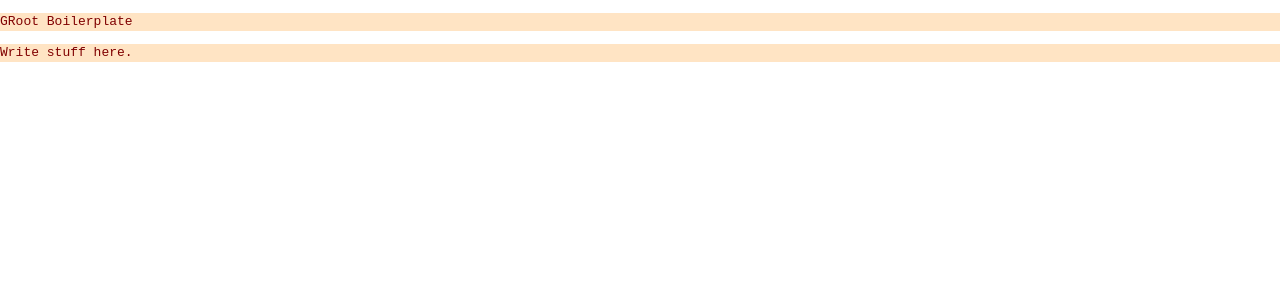
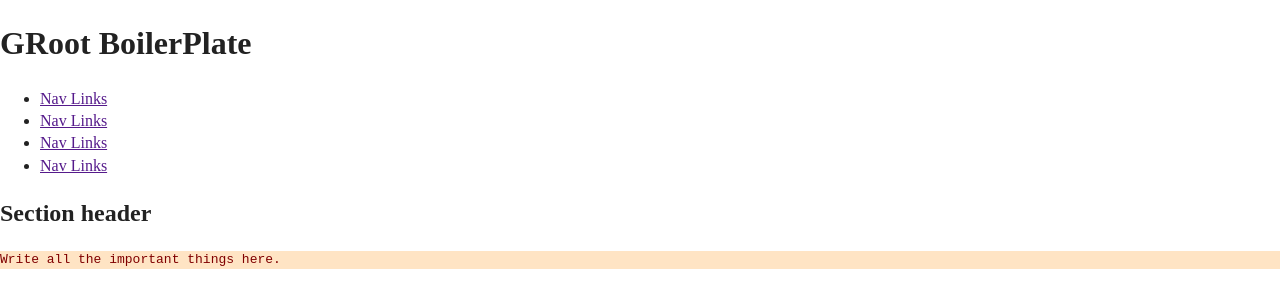
Before and after one commit to allyfall/grootBoiler, a plain HTML site: page index.html in a window 1280 px wide. Drawn offline with nearby package versions, Linux system fonts and the light colour scheme.

Commit message:
added nav and section to html

```diff
--- a/index.html
+++ b/index.html
@@ -31,8 +31,21 @@
   <![endif]-->
 
   <!-- Add your site or application content here -->
-  <p>GRoot Boilerplate</p>
-  <p>Write stuff here.</p>
+  <header>
+    <h1>GRoot BoilerPlate</h1>
+  </header>
+  <nav>
+    <ul>
+      <li><a href="">Nav Links</a></li>
+      <li><a href="">Nav Links</a></li>
+      <li><a href="">Nav Links</a></li>
+      <li><a href="">Nav Links</a></li>
+    </ul>
+  </nav>
+  <section>
+    <h2>Section header</h2>
+    <p>Write all the important things here. </p>
+  </section>
 
 
 
```
